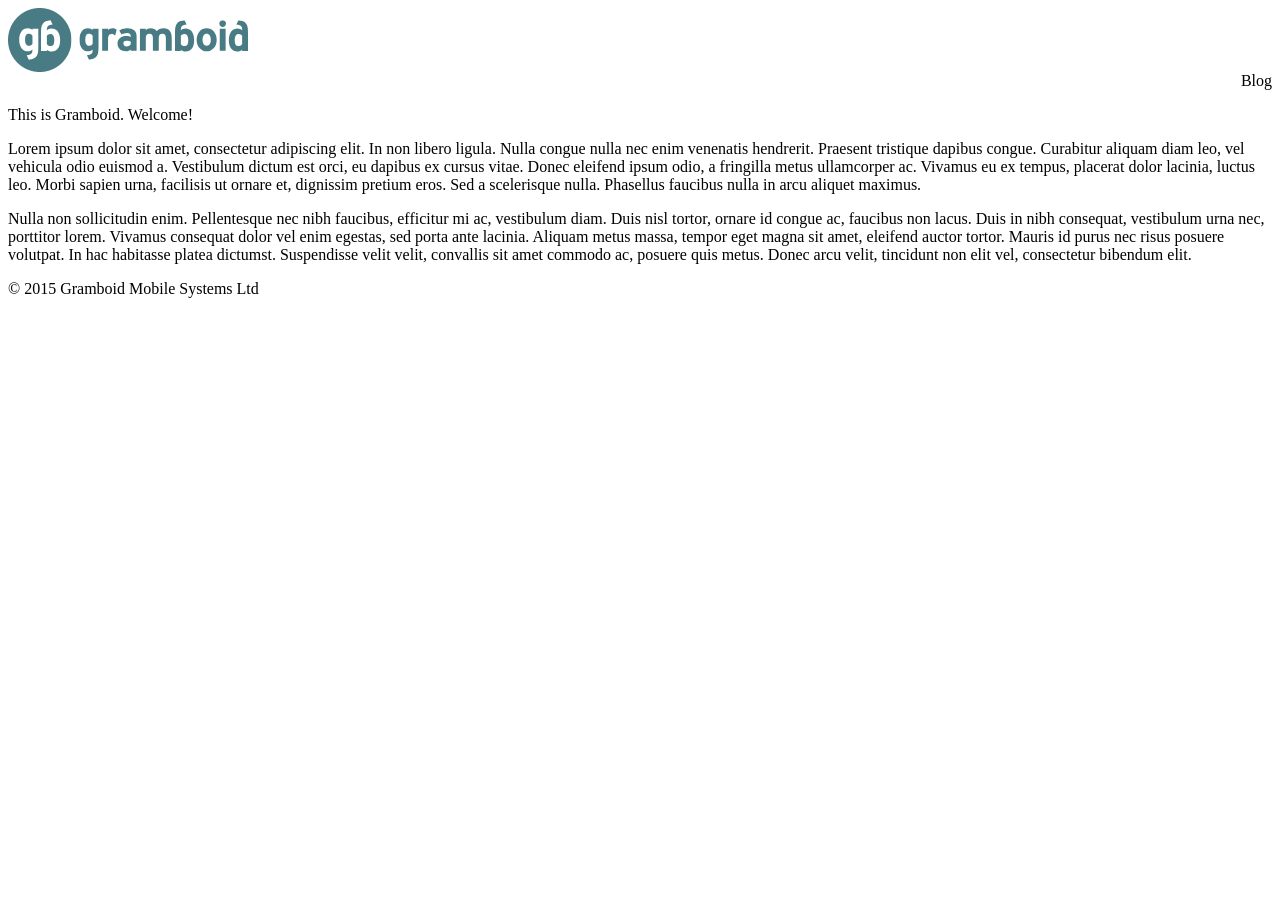
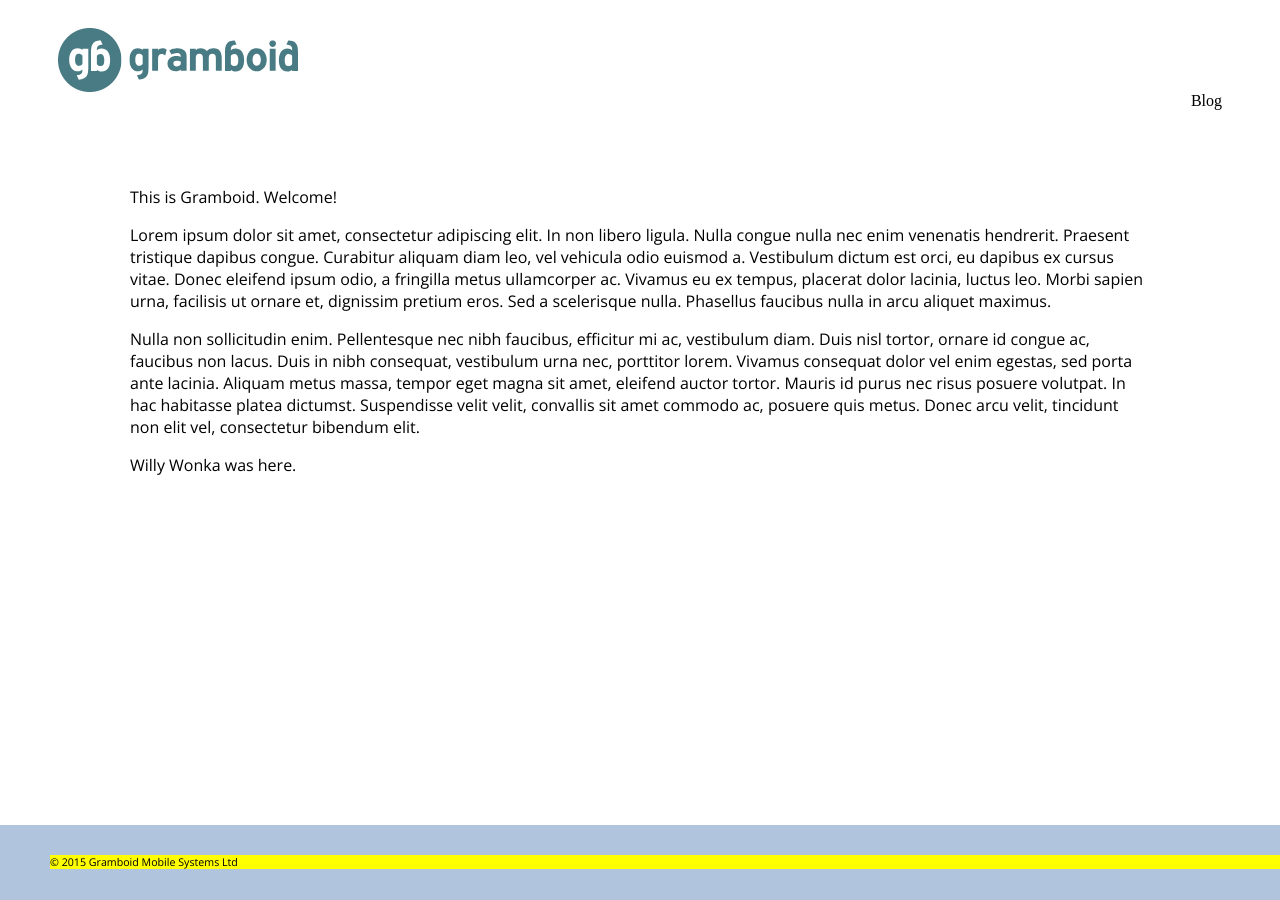
Before and after one commit to gramboid/gramboid.github.io, a Jekyll site: the page built from index.md, in a window 1280 px wide. Built offline with Jekyll 4.4.1, drawn with Linux system fonts in a browser that asks for light colours.

Commit message:
Move CSS to root

```diff
--- a/index.md
+++ b/index.md
@@ -8,3 +8,5 @@ This is Gramboid. Welcome!
 Lorem ipsum dolor sit amet, consectetur adipiscing elit. In non libero ligula. Nulla congue nulla nec enim venenatis hendrerit. Praesent tristique dapibus congue. Curabitur aliquam diam leo, vel vehicula odio euismod a. Vestibulum dictum est orci, eu dapibus ex cursus vitae. Donec eleifend ipsum odio, a fringilla metus ullamcorper ac. Vivamus eu ex tempus, placerat dolor lacinia, luctus leo. Morbi sapien urna, facilisis ut ornare et, dignissim pretium eros. Sed a scelerisque nulla. Phasellus faucibus nulla in arcu aliquet maximus.
 
 Nulla non sollicitudin enim. Pellentesque nec nibh faucibus, efficitur mi ac, vestibulum diam. Duis nisl tortor, ornare id congue ac, faucibus non lacus. Duis in nibh consequat, vestibulum urna nec, porttitor lorem. Vivamus consequat dolor vel enim egestas, sed porta ante lacinia. Aliquam metus massa, tempor eget magna sit amet, eleifend auctor tortor. Mauris id purus nec risus posuere volutpat. In hac habitasse platea dictumst. Suspendisse velit velit, convallis sit amet commodo ac, posuere quis metus. Donec arcu velit, tincidunt non elit vel, consectetur bibendum elit.
+
+Willy Wonka was here.
```
Also changed, not shown: default.css (renamed from _layouts/default.css).
